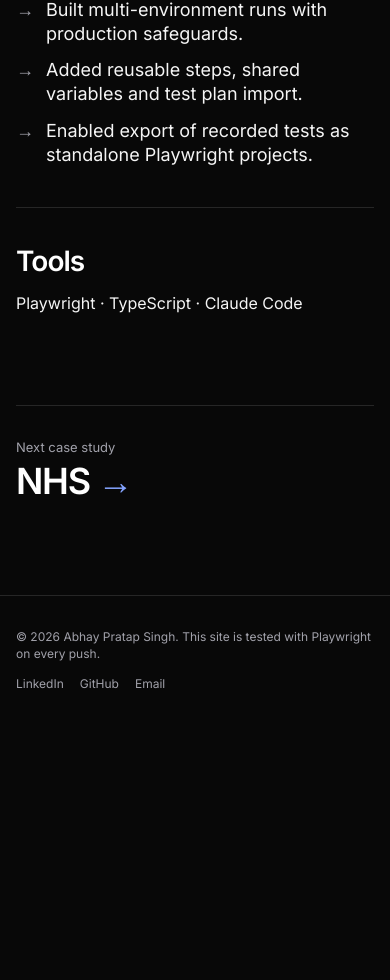
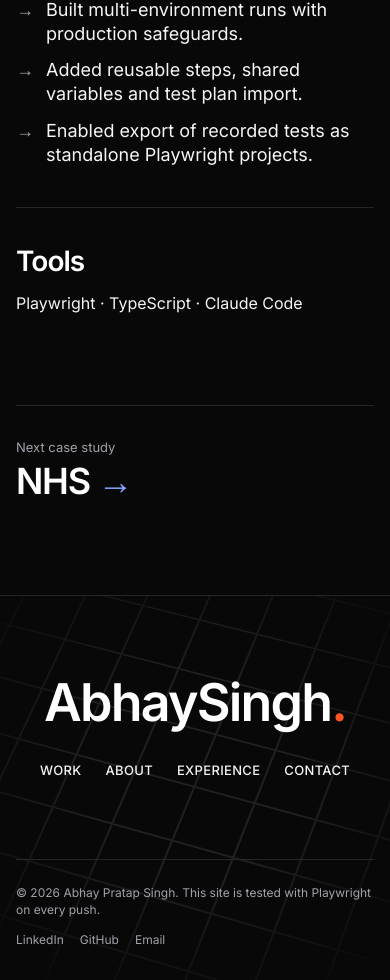
Before and after one commit to abh-singh99/portfolio, a Next.js app: page /work/flowqa in a window 390 px wide. Shown: the part 2259-3239 px from the top of the page. Before the commit the page ends 2983 px from the top, so only its background shows below. Built offline with nearby package versions, Linux system fonts and the light colour scheme; no server answers.

Commit message:
Grid footer; stacked contact fields matching the details column
The footer gets the hero perspective grid behind a large wordmark. Contact
columns are equal width and the form stretches to the details column
height, with name, email and message on separate lines.

```diff
--- a/src/components/home/Contact.tsx
+++ b/src/components/home/Contact.tsx
@@ -10,7 +10,7 @@ export function Contact() {
   return (
     <section id="contact" aria-labelledby="contact-heading" className="scroll-mt-16 border-t border-line">
       <Container className="grid gap-16 py-24 sm:py-36 lg:grid-cols-12 lg:gap-12">
-        <div className="flex flex-col gap-8 lg:col-span-5">
+        <div className="flex flex-col gap-8 lg:col-span-6">
           <SectionHeading
             id="contact-heading"
             eyebrow={contact.eyebrow}
@@ -68,7 +68,7 @@ export function Contact() {
           </p>
         </div>
 
-        <div className="lg:col-span-7 lg:pt-10" data-reveal>
+        <div className="lg:col-span-6" data-reveal>
           <ContactForm />
         </div>
       </Container>
--- a/src/components/home/ContactForm.tsx
+++ b/src/components/home/ContactForm.tsx
@@ -74,8 +74,8 @@ export function ContactForm() {
     );
 
   return (
-    <form noValidate onSubmit={onSubmit} className="flex flex-col gap-10" aria-describedby="form-status">
-      <div className="grid gap-10 sm:grid-cols-2">
+    <form noValidate onSubmit={onSubmit} className="flex h-full flex-col gap-10" aria-describedby="form-status">
+      <div className="flex flex-col gap-10">
         {(['name', 'email'] as const).map((field) => (
           <div key={field} className="flex flex-col gap-2">
             <label htmlFor={field} className={labelClass}>
@@ -96,18 +96,19 @@ export function ContactForm() {
         ))}
       </div>
 
-      <div className="flex flex-col gap-2">
+      {/* Grows so the form ends level with the details column beside it. */}
+      <div className="flex flex-1 flex-col gap-2">
         <label htmlFor="message" className={labelClass}>
           {t.message}
         </label>
         <textarea
           id="message"
           name="message"
-          rows={3}
+          rows={4}
           placeholder={t.placeholders.message}
           aria-invalid={errors.message ? true : undefined}
           aria-describedby={errors.message ? 'message-error' : undefined}
-          className={`${fieldClass} resize-none`}
+          className={`${fieldClass} min-h-32 flex-1 resize-none`}
         />
         {error('message')}
       </div>
--- a/src/components/home/Hero.tsx
+++ b/src/components/home/Hero.tsx
@@ -1,7 +1,7 @@
 import { hero } from '@/content/home';
 import { site } from '@/content/site';
 import { Eyebrow, Pill } from '@/components/ui';
-import { PerspectiveGrid } from './PerspectiveGrid';
+import { PerspectiveGrid } from '@/components/PerspectiveGrid';
 
 export function Hero() {
   return (
--- a/src/components/layout/Footer.tsx
+++ b/src/components/layout/Footer.tsx
@@ -1,27 +1,53 @@
+import Link from 'next/link';
 import { site } from '@/content/site';
+import { PerspectiveGrid } from '@/components/PerspectiveGrid';
 import { Container } from './Container';
 
 export function Footer() {
+  const link = 'pointer-events-auto rounded hover:text-fg-hi';
   return (
-    <footer className="border-t border-line">
-      <Container className="flex flex-col gap-3 py-8 text-caption text-fg-muted sm:flex-row sm:items-center sm:justify-between">
+    <footer className="relative isolate overflow-hidden border-t border-line">
+      <PerspectiveGrid />
+
+      {/* Text lets the pointer through to the grid; only links catch it. */}
+      <Container className="pointer-events-none relative z-10 flex min-h-96 flex-col justify-between gap-16 pt-20 pb-8">
+        <div className="flex flex-col items-center gap-8 text-center">
+          <p className="font-display text-hero font-semibold text-fg-hi">
+            {site.shortName}
+            <span className="text-flame">.</span>
+          </p>
+          <nav aria-label="Footer">
+            <ul className="flex flex-wrap justify-center gap-x-6 gap-y-2 text-label font-medium uppercase tracking-wide text-fg">
+              {site.nav.map((item) => (
+                <li key={item.href}>
+                  <Link href={item.href} className={`${link} hover:text-flame`}>
+                    {item.label}
+                  </Link>
+                </li>
+              ))}
+            </ul>
+          </nav>
+        </div>
+
+        <div className="flex flex-col gap-3 border-t border-line pt-6 text-caption text-fg-muted sm:flex-row sm:items-center sm:justify-between">
           <p>
             © {new Date().getFullYear()} {site.name}. This site is tested with Playwright on every push.
           </p>
           <ul className="flex gap-4">
             {site.socials.map((s) => (
               <li key={s.label}>
-              <a href={s.href} target="_blank" rel="noreferrer" className="hover:text-fg-hi">
+                <a href={s.href} target="_blank" rel="noreferrer" className={link}>
                   {s.label}
                 </a>
               </li>
             ))}
             <li>
-            <a href={`mailto:${site.email}`} className="hover:text-fg-hi">
+              <a href={`mailto:${site.email}`} className={link}>
                 Email
               </a>
             </li>
           </ul>
+        </div>
       </Container>
     </footer>
   );
```
Also changed, not shown: src/components/PerspectiveGrid.tsx (renamed from src/components/home/PerspectiveGrid.tsx). Lines whose indentation alone changed are shown as unchanged.
